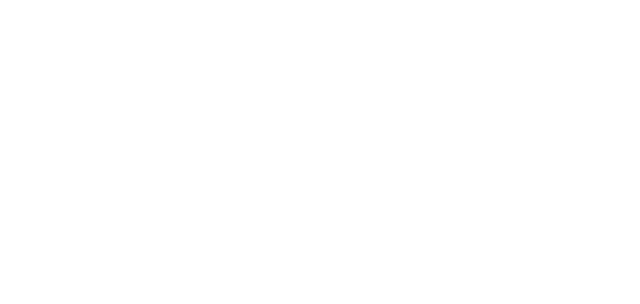
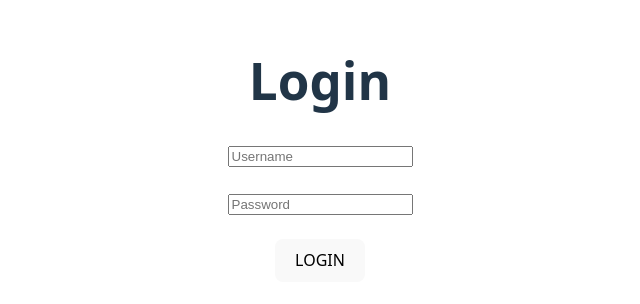
Before and after one commit to alancmushy/PasswordManager, a React (Vite) app in the folder client/: page /login in a window 1280 px wide. Shown: the part 250-554 px from the top of the page, without its empty margins (320-960 px from the left). Built offline with nearby package versions, Linux system fonts and the light colour scheme.

Commit message:
Login page developed. View and AddPswd blank still

```diff
--- a/client/src/App.tsx
+++ b/client/src/App.tsx
@@ -2,7 +2,7 @@ import React from 'react';
 import './App.css'
 import { BrowserRouter, Routes, Route, useNavigate } from "react-router-dom";
 import RegUser from './pages/register'
-
+import LogIn from './pages/logIn'
 
 const Home: React.FC = () =>{
    const navigate = useNavigate()
@@ -25,9 +25,9 @@ const App: React.FC = () => {
       <Routes>
          <Route path="/" element={<Home />} />
          <Route path = "/register" element = {<RegUser />}  />
-         <Route path = "/login"></Route>
+         <Route path = "/login" element = {<LogIn />}  />
          <Route path = "/:username/view"></Route>
-         <Route path = "/:username/addPswd"></Route>
+         <Route path = "/:username/append"></Route>
       </Routes>
    </BrowserRouter>
 
--- a/client/src/pages/logIn.tsx
+++ b/client/src/pages/logIn.tsx
@@ -0,0 +1,42 @@
+import React, { useState, type FC } from 'react';
+import { useNavigate } from "react-router-dom";
+import api from '../api';
+
+
+
+const LogIn : FC = () =>{
+   const [username, setUsername] = useState<string>('')
+   const [nameInput, setNameInput] = useState<string>('')
+   const [pswdInput, setPswdInput] = useState<string>('')
+   const navigate = useNavigate()
+
+   const loginUser = async(nameInput:string, pswdInput:string) => {
+   try{
+      const response = await api.post('/login',{username:nameInput,password:pswdInput});
+      setUsername(response.data.username)
+      navigate(`/${nameInput}/view`)
+   } catch(error){
+      document.getElementById("pswdCheckText")!.innerHTML = "Password or Username invalid! Try again.";
+      console.error("Error logging in user", error)
+   }
+};
+
+const handleSubmit = (event: React.FormEvent<HTMLFormElement>) => {
+  event.preventDefault()
+  loginUser(nameInput, pswdInput)
+}
+  return (
+   <form onSubmit = {handleSubmit}>
+      <div>
+            <h1>Login</h1>
+            <p id ="pswdCheckText" color='red'></p>
+            <input type="text" value={nameInput} onChange={(e) => setNameInput(e.target.value)} placeholder='Username'></input><br></br><br></br>
+            <input type="password" value={pswdInput} onChange={(e) => setPswdInput(e.target.value)} placeholder='Password'></input><br></br><br></br>
+            <button type ="submit"> LOGIN </button>
+      </div>
+   </form>
+  );
+
+};
+
+export default LogIn;
--- a/client/src/pages/register.tsx
+++ b/client/src/pages/register.tsx
@@ -25,7 +25,7 @@ const handleSubmit = (event: React.FormEvent<HTMLFormElement>) => {
   event.preventDefault()
   if(pswdInput == doubleCheckPswd){
       registerUser(nameInput, pswdInput);
-      navigate(`/${nameInput}/view`)
+      navigate(`/${nameInput}/append`)
   }else{
       document.getElementById("pswdCheckText")!.innerHTML = "Passwords do NOT match! Try again";
   }
```
Also changed, not shown: 1 other file (tests, documents, lock files or other folders).
